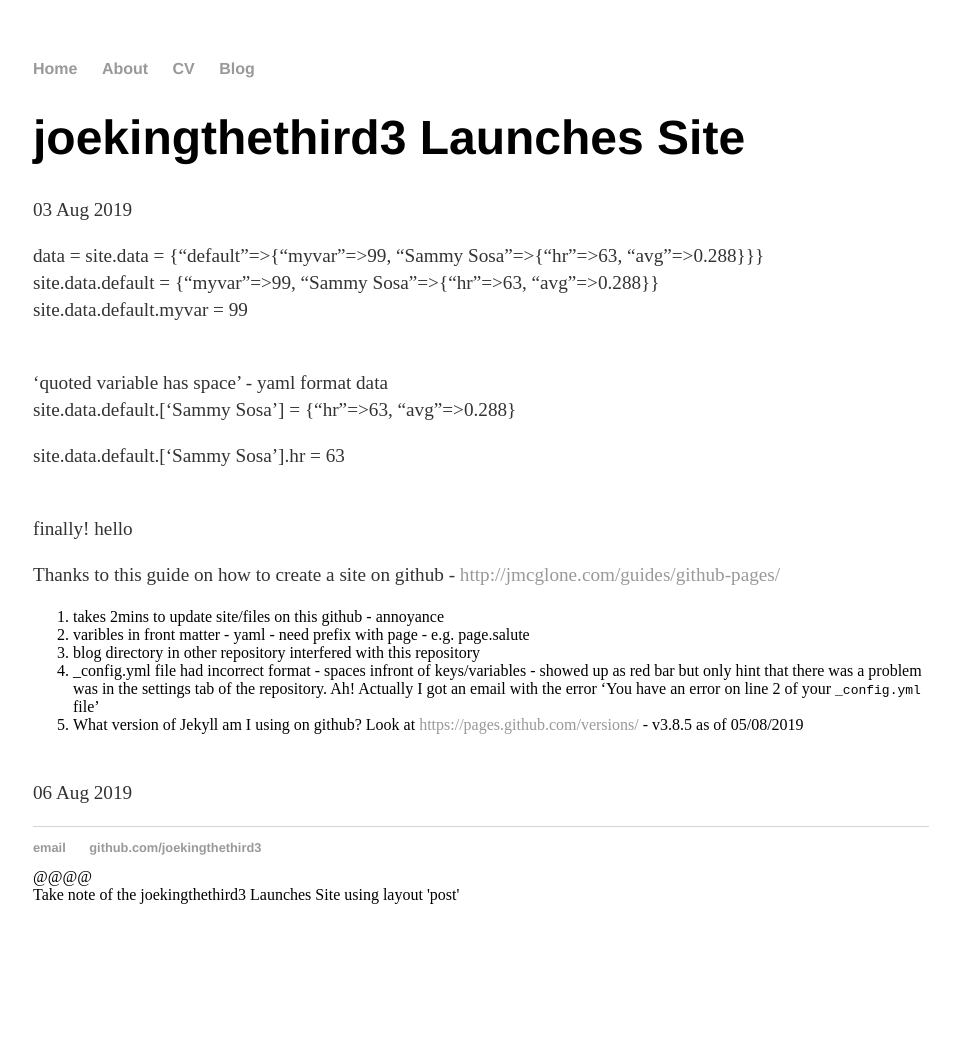
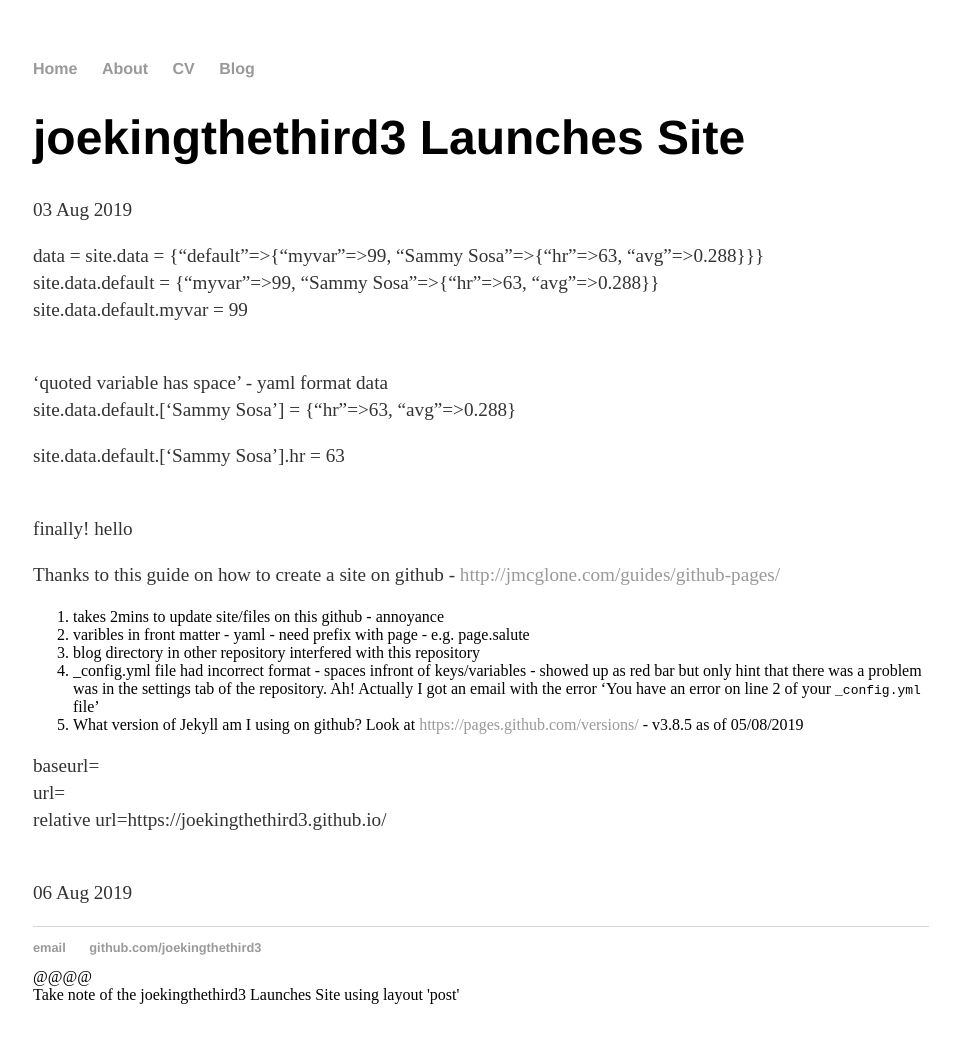
Before and after one commit to joekingTheThird3/joekingTheThird3.github.io, a Jekyll site: the page built from _posts/2019-08-03-myfirstpost.md, in a window 1280 px wide. Shown: the whole page, without its empty margins (159-1112 px from the left). Built offline with Jekyll 4.4.1, drawn with Linux system fonts in a browser that asks for light colours; before the commit the page ends 964 px from its top, so only the background shows below that.

Commit message:
Update 2019-08-03-myfirstpost.md

```diff
--- a/_posts/2019-08-03-myfirstpost.md
+++ b/_posts/2019-08-03-myfirstpost.md
@@ -33,6 +33,12 @@ but only hint that there was a problem was in the settings tab of the repository
 
 
 
+baseurl= {{ baseurl }}
+<br>
+url= {{url}}
+<br>
+relative url={{ "" | absolute_url }}
+
 
 <br>
 {{ site.time | date_to_string }}
```
